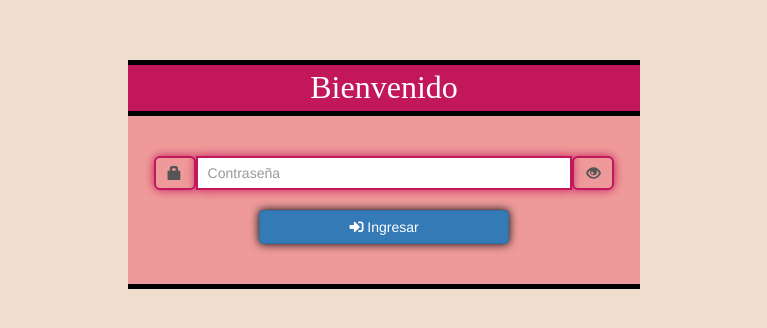
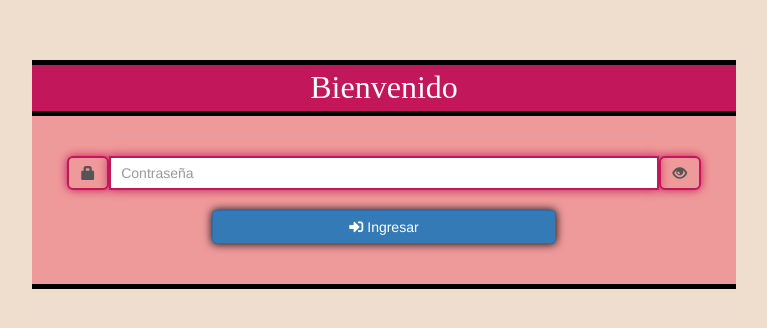
Before and after one commit to Liapunovbode/Pulido, a plain HTML site: page index.html in a window 1280 px wide. Shown: the part 140-468 px from the top of the page, without its empty margins (256-1023 px from the left). Drawn offline with nearby package versions, Linux system fonts and the light colour scheme; a web font is replaced by a local one.

Commit message:
Update index.html

```diff
--- a/index.html
+++ b/index.html
@@ -20,7 +20,7 @@
     <title>Login</title>
 </head>
 <body style="background-color:#EFDECD;">
-    <table align="center" style="margin: 0 auto;margin-top: 200px;border-collapse: collapse;border-spacing: 0;width: 40%;">
+    <table align="center" style="margin: 0 auto;margin-top: 200px;border-collapse: collapse;border-spacing: 0;width: 55%;">
         <tr>
             <td class="top-bottom-border" colspan="9"></td>
         </tr>
```
